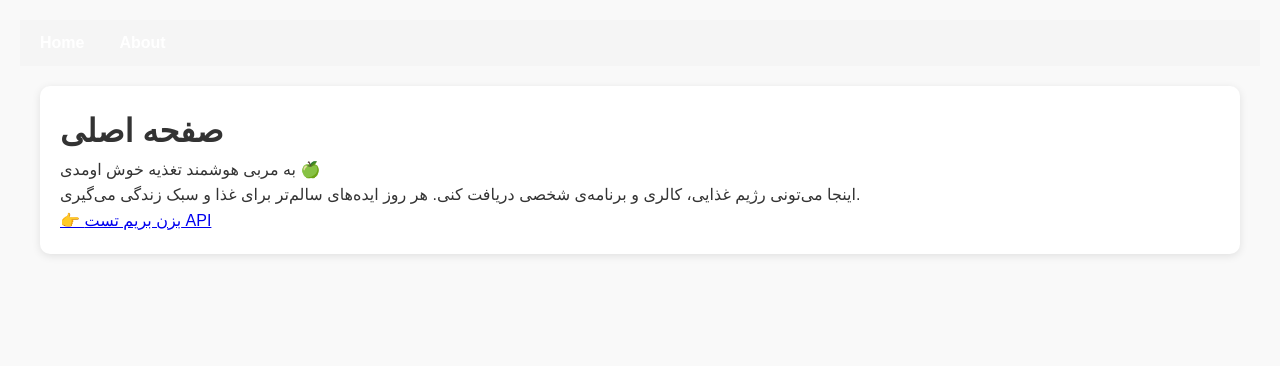
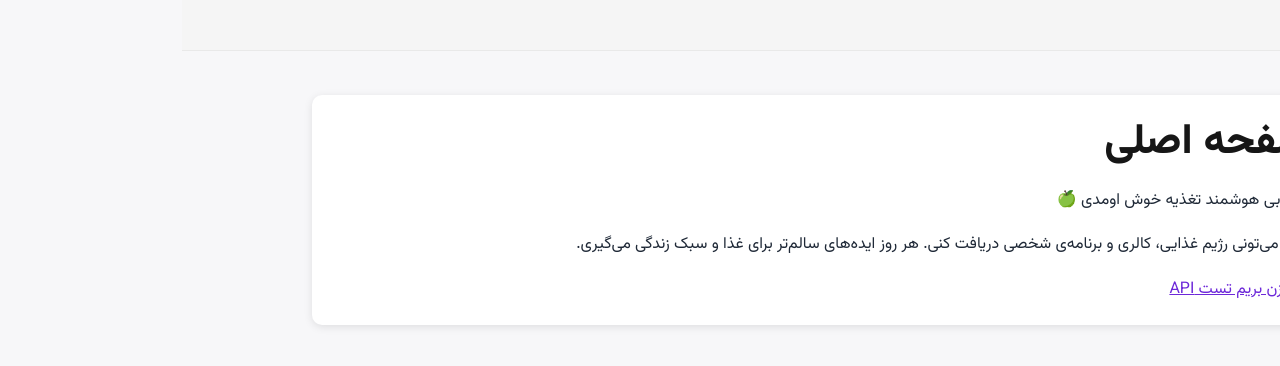
Before and after one commit to marmar-biz/nutrition-ai-coach, a Next.js app: page / in a window 1280 px wide. Shown: the top 366 px of the page. Built offline with nearby package versions, Linux system fonts and the light colour scheme.

Commit message:
style: new global design (colors, typography, layout)

```diff
--- a/styles/globals.css
+++ b/styles/globals.css
@@ -1,39 +1,120 @@
-/* Reset کلی برای یکنواختی مرورگرها */
-* {
-  margin: 0;
-  padding: 0;
-  box-sizing: border-box;
+/* ----- Design System: AI Nutrition Coach ----- */
+
+/* فونت فارسی (Vazirmatn) */
+@import url('https://fonts.googleapis.com/css2?family=Vazirmatn:wght@300;400;600;800&display=swap');
+
+/* متغیرهای رنگ و سایه و … */
+:root{
+  --bg: #f7f7f9;
+  --card:#ffffff;
+  --text:#161616;
+  --muted:#6b7280;
+  --primary:#6d28d9;     /* بنفش شیک */
+  --primary-600:#5b21b6;
+  --ring: rgba(109,40,217,.15);
+  --shadow: 0 6px 24px rgba(0,0,0,.08), 0 2px 8px rgba(0,0,0,.05);
+  --radius: 16px;
+  --radius-sm: 12px;
+  --container: 1100px;
 }
 
-body {
-  font-family: Arial, sans-serif;
-  background-color: #f9f9f9;
-  color: #333;
-  line-height: 1.6;
-  padding: 20px;
+/* ریست سبک و RTL */
+*{ box-sizing:border-box; }
+html,body{ height:100%; }
+html{ direction: rtl; }
+body{
+  margin:0;
+  background:var(--bg);
+  color:var(--text);
+  font-family: "Vazirmatn", system-ui, -apple-system, Segoe UI, Roboto, Arial, sans-serif;
+  line-height:1.9;
+  -webkit-font-smoothing: antialiased;
+  -moz-osx-font-smoothing: grayscale;
 }
 
-nav {
-  background-color: #4CAF50;
-  padding: 10px;
+/* کانتینر عمومی صفحه */
+.container{
+  max-width:var(--container);
+  margin:0 auto;
+  padding:24px 20px 64px;
 }
 
-nav a {
-  color: white;
-  margin-right: 15px;
-  text-decoration: none;
-  font-weight: bold;
+/* ناوبری */
+nav{
+  position: sticky;
+  top:0;
+  z-index:50;
+  backdrop-filter: saturate(150%) blur(6px);
+  background: rgba(255,255,255,.65);
+  border-bottom:1px solid rgba(0,0,0,.05);
+}
+.nav-inner{
+  max-width:var(--container);
+  margin:0 auto;
+  display:flex;
+  align-items:center;
+  gap:28px;
+  padding:14px 20px;
+}
+nav a{
+  text-decoration:none;
+  color:#1f2937;
+  font-weight:700;
+  letter-spacing:.2px;
+  padding:8px 14px;
+  border-radius:10px;
+  transition: all .18s ease;
+}
+nav a:hover{
+  background: rgba(0,0,0,.05);
+}
+nav a.active{
+  color:#fff;
+  background:var(--primary);
+  box-shadow: 0 6px 18px var(--ring);
 }
 
-nav a:hover {
-  text-decoration: underline;
+/* کارت‌ها */
+.card{
+  background:var(--card);
+  border-radius:var(--radius);
+  box-shadow:var(--shadow);
+  padding:28px 28px;
 }
+.card + .card{ margin-top:20px; }
 
-main {
-  max-width: 800px;
-  margin: 20px auto;
-  background: white;
-  padding: 20px;
-  border-radius: 8px;
-  box-shadow: 0 2px 6px rgba(0,0,0,0.1);
+/* تایپوگرافی */
+h1,h2,h3{
+  margin:0 0 14px;
+  line-height:1.35;
+  font-weight:800;
+  letter-spacing:.2px;
 }
+h1{ font-size: clamp(28px, 4.5vw, 42px); }
+h2{ font-size: clamp(22px, 3.5vw, 32px); }
+p{ margin:0 0 14px; color:#1f2937; }
+.muted{ color:var(--muted); }
+
+/* لینک‌ها */
+a{ color:var(--primary); }
+a:hover{ color:var(--primary-600); }
+
+/* دکمه پایه (در صورت نیاز) */
+.btn{
+  display:inline-flex; align-items:center; gap:8px;
+  background:var(--primary); color:#fff;
+  padding:10px 16px; border-radius:12px; text-decoration:none;
+  box-shadow:0 8px 20px var(--ring);
+  transition: transform .15s ease, box-shadow .2s ease, background .2s ease;
+}
+.btn:hover{ background:var(--primary-600); transform: translateY(-1px); }
+.btn:active{ transform: translateY(0); }
+
+/* فاصله‌ها */
+.section{ margin:24px 0; }
+
+/* ریسپانسیو‌های کوچک */
+@media (max-width: 520px){
+  .nav-inner{ gap:16px; padding:12px 16px; }
+  .card{ padding:22px 18px; }
+}
```
